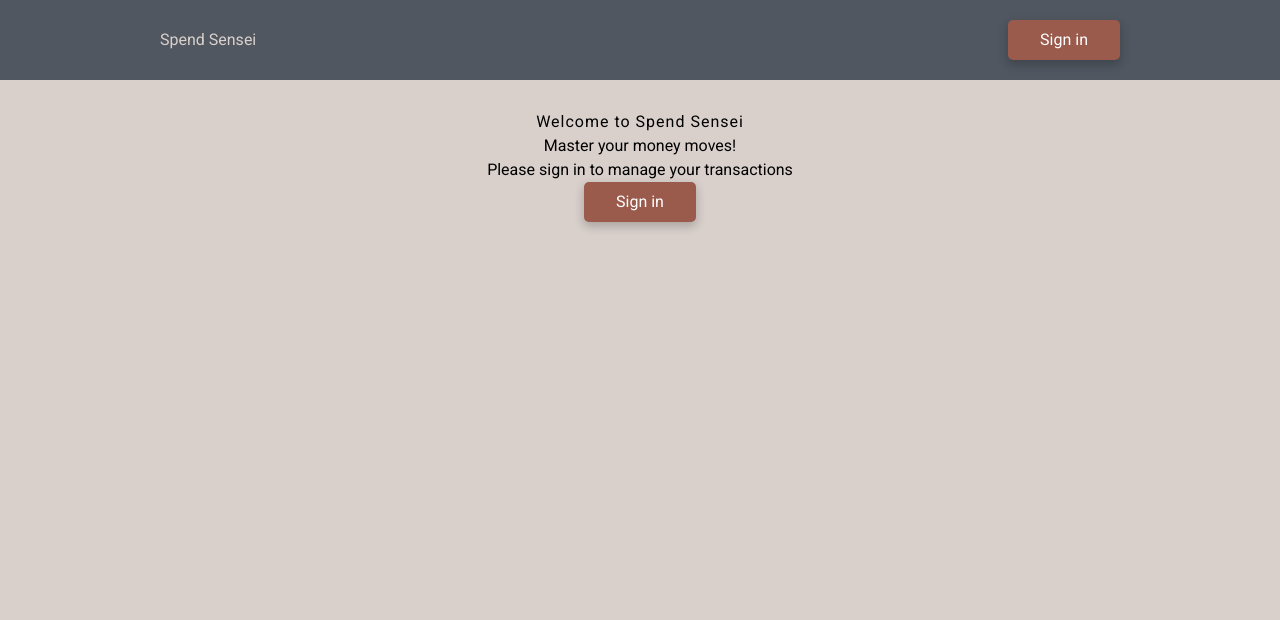
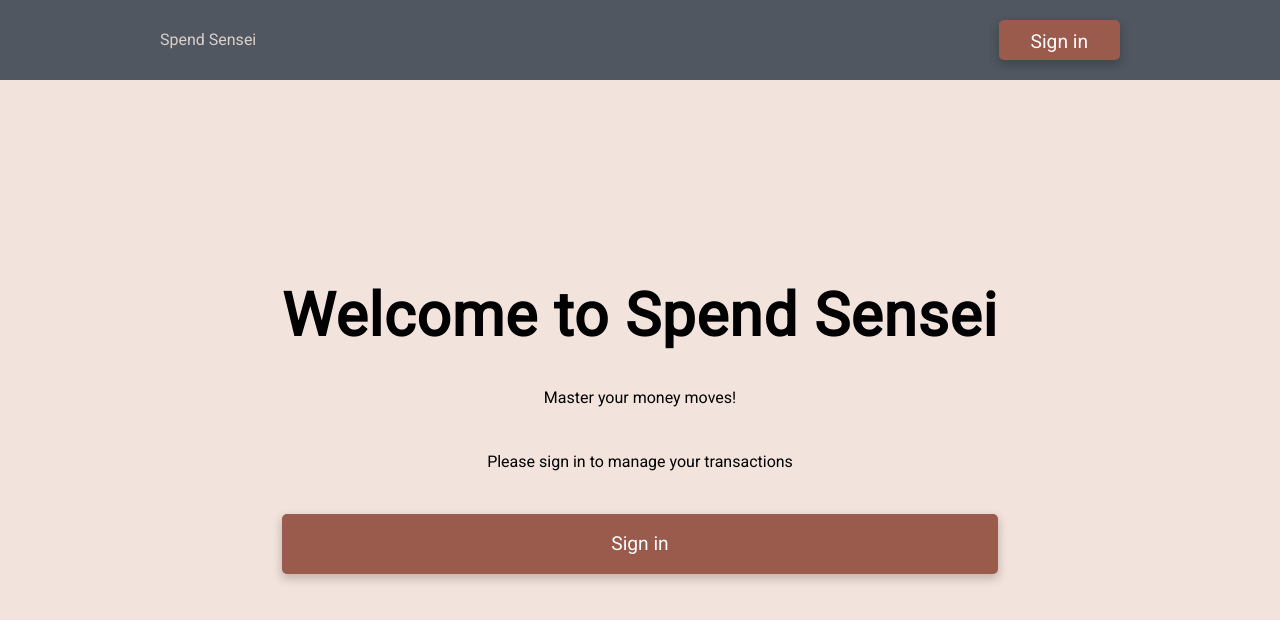
Before and after one commit to oluoko/Spend-Sensei_Expense-Tracker, a Next.js app: page / in a window 1280 px wide. Shown: the top 620 px of the page. Built offline with nearby package versions, Linux system fonts and the light colour scheme; no server answers.

Commit message:
Expense Tracker(Next.js): Updated styling

```diff
--- a/app/globals.css
+++ b/app/globals.css
@@ -11,7 +11,7 @@
 }
 
 body {
-  background-color: #d9d0cc;
+  background-color: #f2e3dc;
   min-height: 100vh;
   margin: 0;
   font-family: "Lato", sans-serif;
@@ -44,6 +44,23 @@ body {
   cursor: pointer;
 }
 
+.navbar .user-button button:hover,
+.navbar .sign-in-button button:hover,
+.guest button:hover {
+  background: #505760;
+}
+
+.navbar .sign-in-button button {
+  height: 40px;
+  font-size: larger;
+}
+
+.guest button {
+  width: 70%;
+  height: 60px;
+  font-size: larger;
+}
+
 .navbar .user-button button {
   height: 50px;
   width: 50px;
@@ -51,6 +68,10 @@ body {
   margin: 0;
   padding: 0;
   margin-top: 7px;
+}
+
+.navbar .sign-in-button button {
+  width: 100%;
 }
 
 .navbar .user-button button span {
--- a/components/ TransactionItem.tsx
+++ b/components/ TransactionItem.tsx
@@ -25,7 +25,7 @@ const TransactionItem = ({ transaction }: { transaction: Transaction }) => {
 
   return (
     <li
-      className={`flex justify-between gap-4 rounded-2xl p-3 md:p-6 my-3 md:my-5 md:gap-10 w-full ${
+      className={`flex justify-between gap-4 rounded-lg md:rounded-sm p-3 md:p-6 my-3 md:my-5 md:gap-10 w-full ${
         transaction.amount < 0 ? "minus" : "plus"
       }`}
     >
--- a/components/Guest.tsx
+++ b/components/Guest.tsx
@@ -2,11 +2,14 @@ import { SignInButton } from "@clerk/nextjs";
 
 const Guest = () => {
   return (
-    <div className="guest">
-      <h1>Welcome to Spend Sensei</h1>
+    <div className="guest w-full h-[60vh] md:h-[80vh]  flex flex-col justify-center items-center gap-3 md:gap-10">
+      <h1 className="text-3xl md:text-6xl font-extrabold">
+        Welcome to Spend Sensei
+      </h1>
       <p>Master your money moves!</p>
 
       <p>Please sign in to manage your transactions </p>
+
       <SignInButton />
     </div>
   );
```
